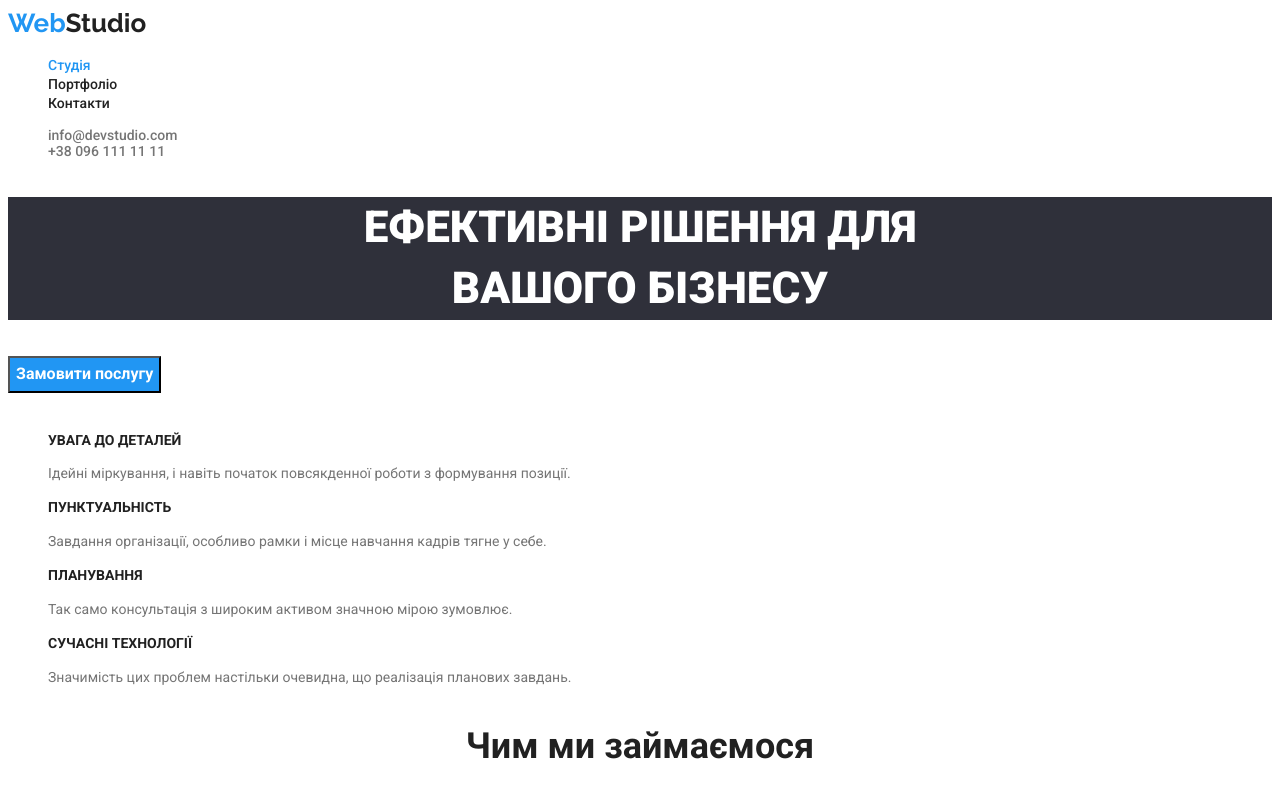
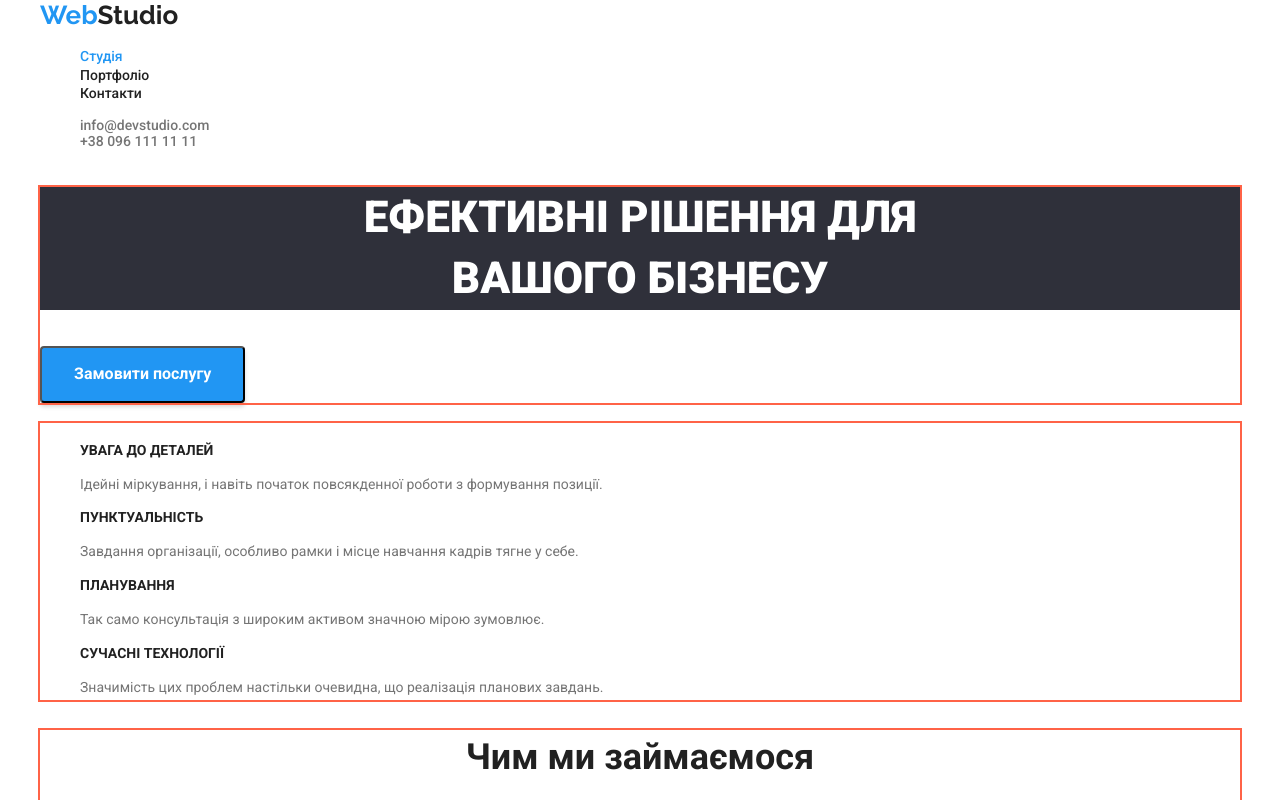
Before and after one commit to AlnRomanova/goit-markup-hw-03, a plain HTML site: page index.html in a window 1280 px wide. Shown: the top 800 px of the page. Drawn offline with nearby package versions, Linux system fonts and the light colour scheme.

Commit message:
Додав стилі

```diff
--- a/css/slyles.css
+++ b/css/slyles.css
@@ -17,6 +17,7 @@
 }
 
 body {
+  margin: 0;
   background-color: var(--primary-white-color);
   color: var(--primary-text-color);
   font-family: Roboto, sans-serif;
@@ -94,6 +95,9 @@ ul {
   text-align: center;
   text-transform: uppercase;
 }
+.hero {
+  outline: 2px solid tomato;
+}
 
 /* Feature */
 
@@ -110,6 +114,10 @@ ul {
   line-height: 1.7;
 }
 
+.feature-list {
+  outline: 2px solid tomato;
+}
+
 /* Work */
 
 .work-list .work-title {
@@ -118,6 +126,10 @@ ul {
   font-size: 36px;
   line-height: 1.5;
   text-align: center;
+}
+
+.work-list {
+  outline: 2px solid tomato;
 }
 
 /* Team */
@@ -181,6 +193,8 @@ ul {
   line-height: 1.6;
   text-decoration: none;
   cursor: pointer;
+  border-radius: 4px;
+  padding: 6px 22px;
 }
 
 .button.primary {
@@ -189,11 +203,18 @@ ul {
   font-weight: 700;
   font-size: 16px;
   line-height: 1.9;
+  box-shadow: 0px 4px 4px rgba(0, 0, 0, 0.15);
+  border-radius: 4px;
+  padding: 11px 32px;
 }
 
 .button.primary.current {
   color: var(--primary-white-color);
   background-color: var(--accent-color);
+  box-shadow: 0px 3px 1px rgba(0, 0, 0, 0.1), 0px 1px 2px rgba(0, 0, 0, 0.08),
+    0px 2px 2px rgba(0, 0, 0, 0.12);
+  border-radius: 4px;
+  padding: 6px 25px;
 }
 
 /* Footer */
@@ -241,3 +262,11 @@ ul {
 .phone:focus {
   color: var(--accent-color);
 }
+
+.container {
+  width: 1230px;
+  padding-left: 15px;
+  padding-right: 15px;
+  margin-left: auto;
+  margin-right: auto;
+}
--- a/index.html
+++ b/index.html
@@ -9,16 +9,20 @@
       href="https://fonts.googleapis.com/css2?family=Raleway:wght@700&family=Roboto:wght@400;500;700;900&display=swap"
       rel="stylesheet"
     />
+    <link
+      rel="stylesheet"
+      href="https://cdnjs.cloudflare.com/ajax/libs/modern-normalize/1.1.0/modern-normalize.min.css"
+    />
     <link rel="stylesheet" href="./css/slyles.css" />
   </head>
   <body>
     <!--Верхня лінія-->
-    <header>
-      <nav>
+    <header class="page-header">
+        <nav class="container">
           <a href="./index.html" class="logo"> <span class="logo-word">Web</span>Studio</a>
           <ul class="site-nav list">
             <li><a href="./index.html" class="link current">Студія</a></li>
-          <li><a href="./" class="link">Портфоліо</a></li>
+            <li><a href="./portfolio.html" class="link">Портфоліо</a></li>
             <li><a href="" class="link">Контакти</a></li>
           </ul>
           <ul class="contacts">
@@ -26,10 +30,12 @@
             <li><a href="tel:+380961111111" class="phone-link">+38 096 111 11 11</a></li>
           </ul>
         </nav>
+      </div>
     </header>
 
     <main>
       <!--Шапка-->
+      <div class="container">
         <section class="hero">
           <h1 class="hero-title">
             Ефективні рішення для <br />
@@ -70,9 +76,15 @@
         <section class="work-list">
           <h2 class="work-title">Чим ми займаємося</h2>
           <ul>
-          <li><img src="./images/box1.jpg" alt="Процес діяльності" width="370" height="294" /></li>
-          <li><img src="./images/box2.jpg" alt="Процес діяльності" width="370" height="294" /></li>
-          <li><img src="./images/box3.jpg" alt="Процес діяльності" width="370" height="294" /></li>
+            <li>
+              <img src="./images/box1.jpg" alt="Процес діяльності" width="370" height="294" />
+            </li>
+            <li>
+              <img src="./images/box2.jpg" alt="Процес діяльності" width="370" height="294" />
+            </li>
+            <li>
+              <img src="./images/box3.jpg" alt="Процес діяльності" width="370" height="294" />
+            </li>
           </ul>
         </section>
         <!--Команда-->
@@ -121,10 +133,12 @@
             </li>
           </ul>
         </section>
+      </div>
     </main>
 
     <footer>
       <!--Підвал-->
+      <div class="container">
         <div class="address-section">
           <a href="./index.html" class="logo-footer"> <span class="logo-word">Web</span>Studio</a>
           <address>
@@ -143,6 +157,7 @@
             </ul>
           </address>
         </div>
+      </div>
     </footer>
   </body>
 </html>
```
Also changed, not shown: portfolio.html (+2 -0 lines). Lines whose indentation alone changed are shown as unchanged.
